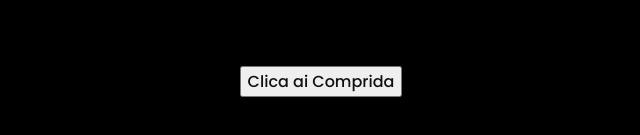
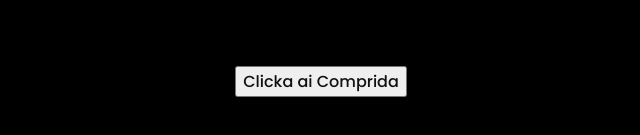
Before and after one commit to kaio0w/flowa, a plain HTML site: page index.html in a window 1280 px wide. Shown: the part 327-462 px from the top of the page, 327-967 px from the left. Drawn offline with Linux system fonts and the light colour scheme.

Commit message:
Update index.html
1

```diff
--- a/index.html
+++ b/index.html
@@ -12,7 +12,7 @@
 
     <div class="button">
         <button>
-            <a href="flower.html">Clica ai Comprida</a>
+            <a href="flower.html">Clicka ai Comprida</a>
         </button>
 
     </div>
```
